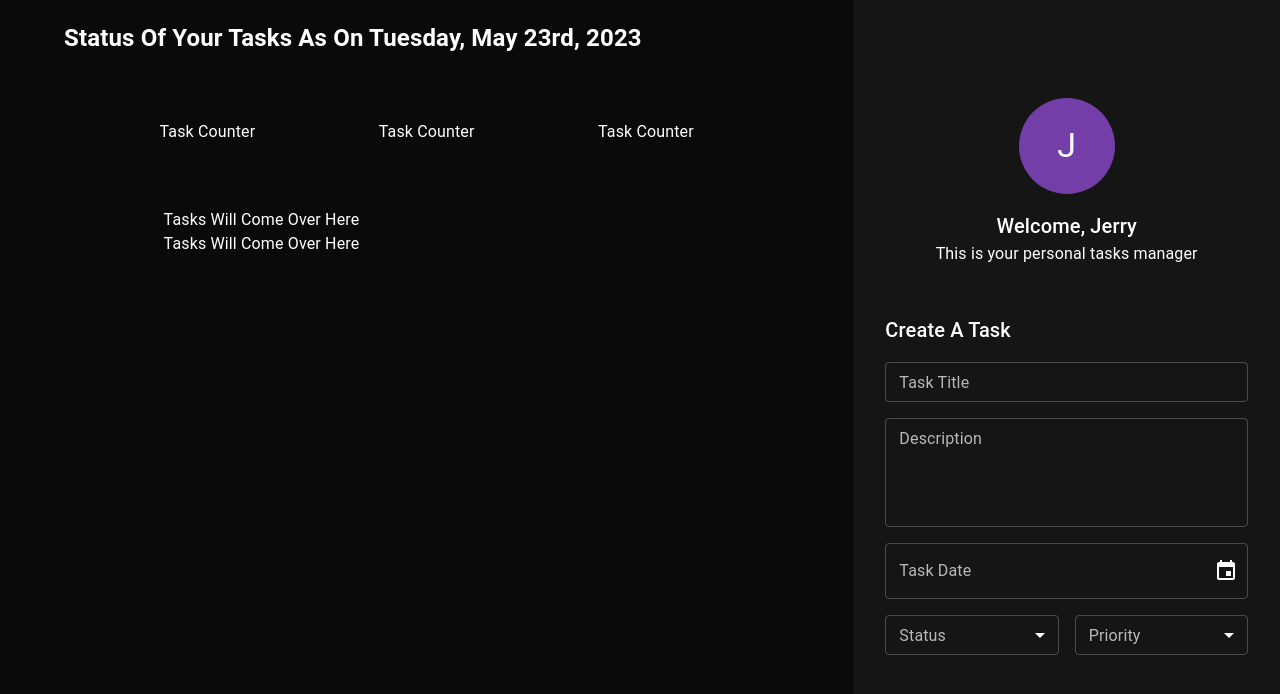
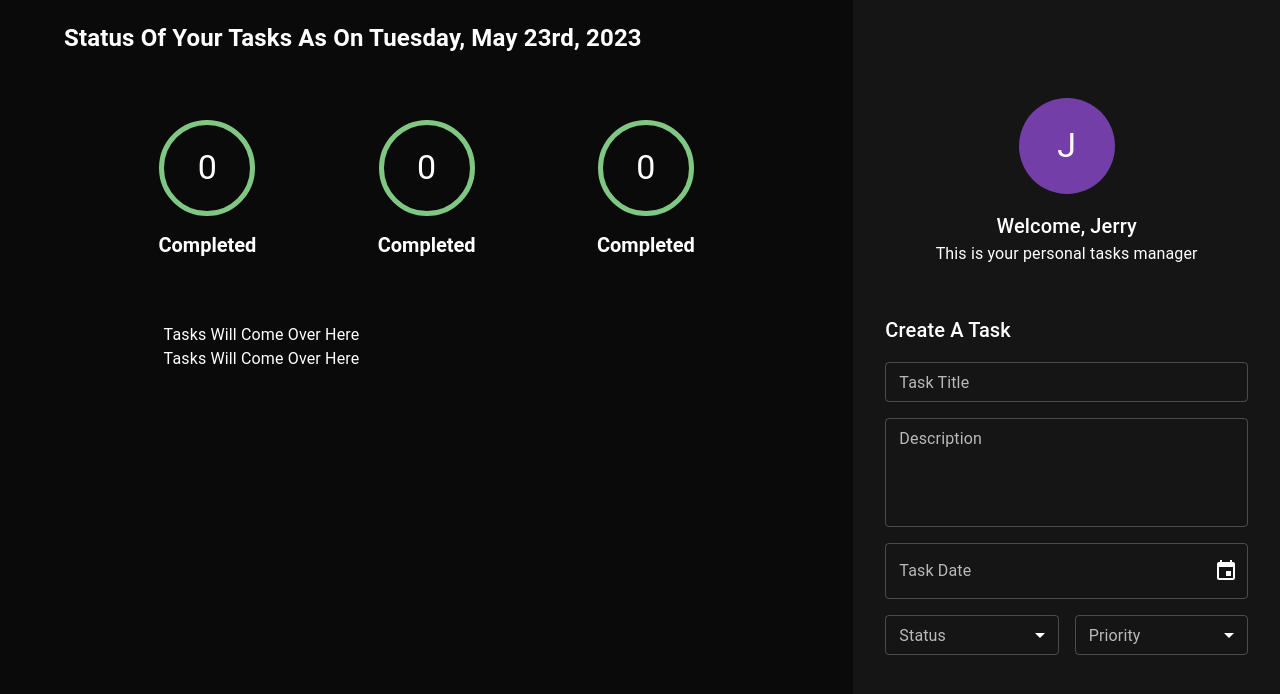
Before and after one commit to ogunbor/abins, a React (Create React App) app: page / in a window 1280 px wide. Shown: the top 694 px of the page. Built offline with nearby package versions, Linux system fonts and the light colour scheme.

Commit message:
making task counter dynamic

```diff
--- a/src/components/taskArea/taskArea.tsx
+++ b/src/components/taskArea/taskArea.tsx
@@ -1,6 +1,7 @@
 import { Box, Grid } from '@mui/material';
 import React, { FC, ReactElement } from 'react';
 
+import { TaskCounter } from '../taskCounter/taskCounter';
 import { format } from 'date-fns';
 
 export const TaskArea: FC = (): ReactElement => {
@@ -27,9 +28,9 @@
           xs={12}
           mb={8}
         >
-          <Box>Task Counter</Box>
-          <Box>Task Counter</Box>
-          <Box>Task Counter</Box>
+          <TaskCounter />
+          <TaskCounter />
+          <TaskCounter />
         </Grid>
         <Grid
           item
--- /dev/null
+++ b/src/components/taskCounter/helpers/emitCorrectBorderColor.ts
@@ -0,0 +1,15 @@
+import { Status } from '../../createTaskForm/enums/Status';
+import { TaskCounterStatusType } from '../interfaces/ITaskCounter';
+
+export const emitCorrectBorderColor = (
+  status: TaskCounterStatusType,
+): string => {
+  switch (status) {
+    case Status.todo:
+      return 'error.light';
+    case Status.inProgress:
+      return 'warning.light';
+    case Status.completed:
+      return 'success.light';
+  }
+};
--- /dev/null
+++ b/src/components/taskCounter/helpers/emitCorrectLabel.ts
@@ -0,0 +1,15 @@
+import { Status } from '../../createTaskForm/enums/Status';
+import { TaskCounterStatusType } from '../interfaces/ITaskCounter';
+
+export const emitCorrectLabel = (
+  status: TaskCounterStatusType,
+): string => {
+  switch (status) {
+    case Status.todo:
+      return `Todo's`;
+    case Status.inProgress:
+      return 'In Progress';
+    case Status.completed:
+      return 'Completed';
+  }
+};
--- /dev/null
+++ b/src/components/taskCounter/interfaces/ITaskCounter.ts
@@ -0,0 +1,11 @@
+import { Status } from '../../createTaskForm/enums/Status';
+
+export type TaskCounterStatusType =
+  | Status.todo
+  | Status.inProgress
+  | Status.completed;
+
+export interface ITaskCounter {
+  count?: number;
+  status?: TaskCounterStatusType;
+}
--- /dev/null
+++ b/src/components/taskCounter/taskCounter.tsx
@@ -0,0 +1,59 @@
+import { Avatar, Box, Typography } from '@mui/material';
+import React, { FC, ReactElement } from 'react';
+
+import { ITaskCounter } from './interfaces/ITaskCounter';
+import PropTypes from 'prop-types';
+import { Status } from '../createTaskForm/enums/Status';
+import { emitCorrectBorderColor } from './helpers/emitCorrectBorderColor';
+import { emitCorrectLabel } from './helpers/emitCorrectLabel';
+
+export const TaskCounter: FC<ITaskCounter> = (
+  props,
+): ReactElement => {
+  //  Destructure props
+  const { status = Status.completed, count = 0 } = props;
+  return (
+    <>
+      <Box
+        display="flex"
+        flexDirection="column"
+        justifyContent="center"
+        alignItems="center"
+      >
+        <Avatar
+          sx={{
+            backgroundColor: 'transparent',
+            border: '5px solid',
+            width: '96px',
+            height: '96px',
+            marginBottom: '16px',
+            borderColor: `${emitCorrectBorderColor(
+              status,
+            )}`,
+          }}
+        >
+          <Typography color="#ffffff" variant="h4">
+            {count}
+          </Typography>
+        </Avatar>
+        <Typography
+          color="#ffffff"
+          fontWeight="bold"
+          fontSize="20px"
+          variant="h5"
+        >
+          {emitCorrectLabel(status)}
+        </Typography>
+      </Box>
+    </>
+  );
+};
+
+TaskCounter.propTypes = {
+  count: PropTypes.number,
+  status: PropTypes.oneOf([
+    Status.todo,
+    Status.inProgress,
+    Status.completed,
+  ]),
+};
```
